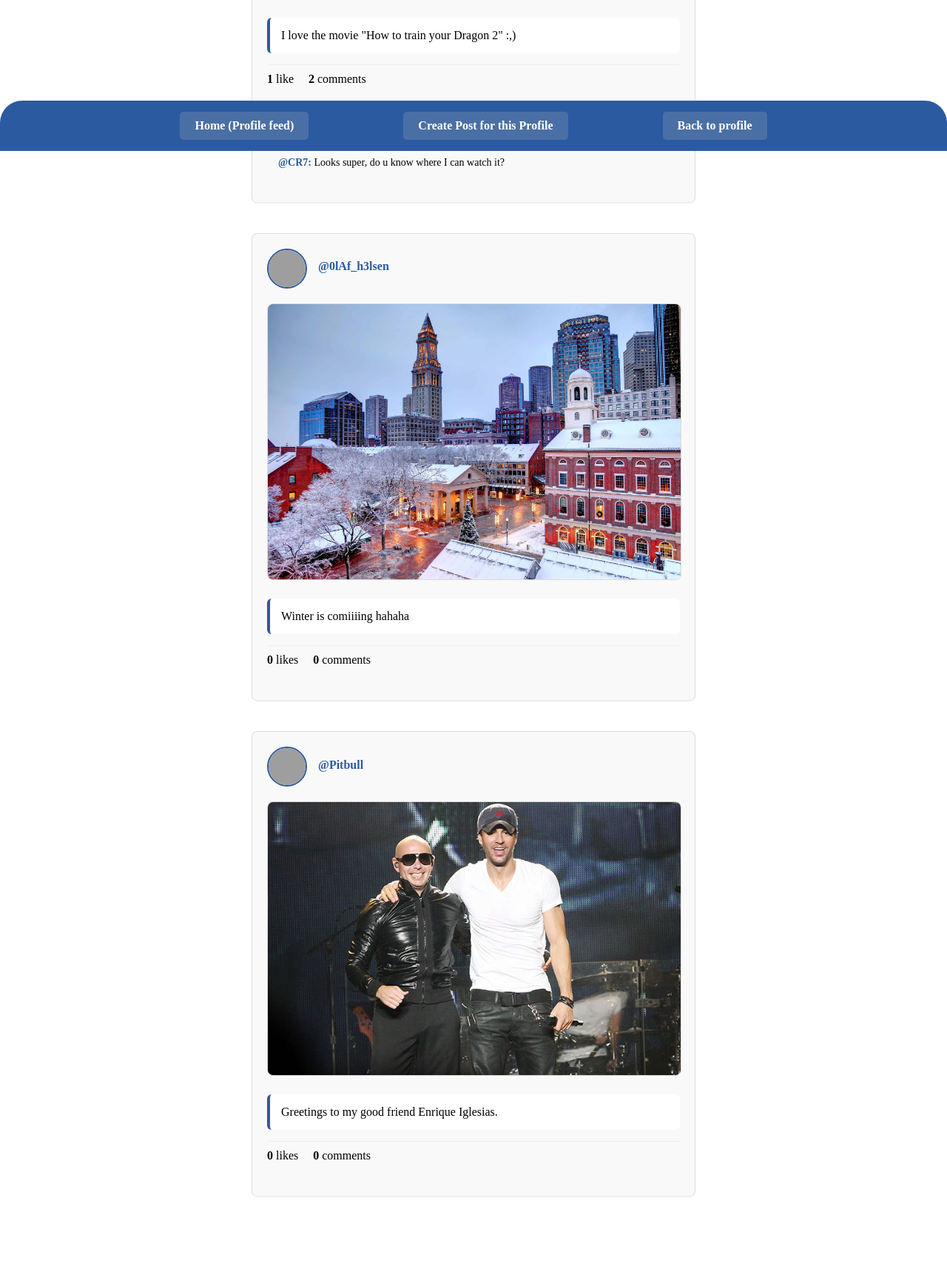
After one commit to D4nyArt/CS412, a Django app: page /mini_insta/profile/1/feed in a window 1280 px wide. The commit adds this page. Shown: the part 596-2334 px from the top of the page at 74% size. Run offline with Django 5.2, Linux system fonts and the light colour scheme; data comes from the database, SQL or seed files in the repository; both versions use the stored data as it was after the commit; grey boxes are pictures that could not be loaded.

Commit message:
Task 2 completed Assignment 6

```diff
--- a/mini_insta/models.py
+++ b/mini_insta/models.py
@@ -77,6 +77,19 @@ class Profile(models.Model):
         print(Post.objects.filter(profile=self).count())
         return Post.objects.filter(profile=self).count()
 
+    def get_post_feed(self):
+
+        profiles_followed = self.get_following()
+
+        post_of_followed = []
+
+        for profile in profiles_followed:
+            posts =  Post.objects.filter(profile=profile)
+            post_of_followed.extend(posts)
+
+        return post_of_followed
+
+
 class Post(models.Model):
     """Represent a post created by a user profile
 
@@ -117,6 +130,8 @@ class Post(models.Model):
         likes = Like.objects.filter(post=self)
         return likes
 
+
+    #Extra
     def get_num_likes(self):
         return Like.objects.filter(post=self).count()
 
--- a/mini_insta/templates/mini_insta/base.html
+++ b/mini_insta/templates/mini_insta/base.html
@@ -19,9 +19,12 @@ Description: Base template for the Mini Instagram application.
 
         <!-- Navbar with navigation links -->
         <nav class="navbar">
-            <a href="{% url 'show_all_profiles' %}">Home</a>
             {% if profile %}
+                <a href="{% url 'show_feed' pk=profile.pk %}">Home (Profile feed)</a>
                 <a href="{% url 'create_post' pk=profile.pk %}">Create Post for this Profile</a>
+                <a href="{% url 'show_profile' pk=profile.pk %}">Back to profile</a>
+            {% else %}
+                <a href="{% url 'show_all_profiles' %}">Home (All profiles)</a>
             {% endif %}
         </nav>
     </body>
--- /dev/null
+++ b/mini_insta/templates/mini_insta/show_feed.html
@@ -0,0 +1,98 @@
+<!--
+File: show_feed.html
+Author: Daniel Arteaga (d4nyart@bu.edu), 10/15/2025
+Description: Template for displaying the post feed for a specific profile.
+             Shows all posts from profiles that the user follows, including
+             profile information, photos, captions, likes, and comments.
+-->
+{% extends 'mini_insta/base.html' %}
+
+{% block content %}
+<center><h1>@{{ profile.username }}'s Feed</h1></center>
+
+<!-- Check if there are any posts in the feed -->
+{% if post_feed %}
+    <div class="feed-container">
+        <!-- Loop through each post in the feed -->
+        {% for post in post_feed %}
+            <div class="post-detail">
+                <div class="post-header">
+                    <div class="post-author">
+                        <!-- Profile image of the post author -->
+                        <img src="{{ post.profile.profile_image_url }}" alt="{{ post.profile.username }}" class="author-profile-image">
+
+                        <div class="post-profile">
+                            <a href="{% url 'show_profile' pk=post.profile.pk %}">@{{ post.profile.username }}</a>
+                        </div>
+                    </div>
+                </div>
+
+                <!-- Post content section -->
+                <div class="post-content">
+                    <!-- Display first photo if it exists -->
+                    {% if post.get_first_photo %}
+                        <a href="{% url 'show_post' pk=post.pk %}">
+                            <img src="{{ post.get_first_photo.get_image_url }}" class="post-image" alt="Post image">
+                        </a>
+                    {% else %}
+                        <!-- Show placeholder if no photo exists -->
+                        <a href="{% url 'show_post' pk=post.pk %}">
+                            <img src="https://as1.ftcdn.net/jpg/04/34/72/82/1000_F_434728286_OWQQvAFoXZLdGHlObozsolNeuSxhpr84.jpg" class="post-image" alt="No image available">
+                        </a>
+                    {% endif %}
+                </div>
+
+                <!-- Post caption -->
+                {% if post.caption %}
+                    <div class="post-caption">{{ post.caption }}</div>
+                {% endif %}
+
+                <div class="post-engagement">
+                    <!-- Likes section -->
+                    <div class="engagement-item">
+                        <strong>{{ post.get_num_likes }}</strong>
+                        {% if post.get_num_likes == 1 %}
+                            like
+                        {% else %}
+                            likes
+                        {% endif %}
+                    </div>
+
+                    <!-- Comments section -->
+                    <div class="engagement-item">
+                        <strong>{{ post.get_all_comments.count }}</strong>
+                        {% if post.get_all_comments.count == 1 %}
+                            comment
+                        {% else %}
+                            comments
+                        {% endif %}
+                    </div>
+                </div>
+
+                <!-- Show recent comments if any exist -->
+                {% if post.get_all_comments %}
+                    <div class="recent-comments">
+                        <h4>Recent Comments:</h4>
+                        <!-- Show most recent comments -->
+                        {% for comment in post.get_all_comments%}
+                            <div class="comment-preview">
+                                <strong>@{{ comment.profile.username }}:</strong> {{ comment.text }}
+                            </div>
+                        {% endfor %}
+                    </div>
+                {% endif %}
+            </div>
+        {% endfor %}
+    </div>
+{% else %}
+    <!-- Message displayed when there are no posts in the feed -->
+    <center>
+        <div class="profile-info">
+            <p>No posts in your feed yet. Follow some profiles to see their posts here!</p>
+        </div>
+    </center>
+{% endif %}
+
+<!-- Navigation link back to the profile page -->
+
+{% endblock %}
--- a/mini_insta/urls.py
+++ b/mini_insta/urls.py
@@ -35,6 +35,8 @@ urlpatterns = [
 
     path(r'profile/<int:pk>/followers', ShowFollowersDetailView.as_view(), name="show_followers"),
 
-    path(r'profile/<int:pk>/following', ShowFollowingDetailView.as_view(), name="show_following")
+    path(r'profile/<int:pk>/following', ShowFollowingDetailView.as_view(), name="show_following"),
+
+    path(r'profile/<int:pk>/feed', PostFeedListView.as_view(), name="show_feed")
 
 ]
--- a/mini_insta/views.py
+++ b/mini_insta/views.py
@@ -158,3 +158,33 @@ class ShowFollowingDetailView(DetailView):
     template_name = "mini_insta/show_following.html"
 
     context_object_name = "profile"
+
+class PostFeedListView(DetailView):
+    """Display the post feed for a specific profile.
+
+    Shows all posts from profiles that the given profile follows,
+    including post details, photos, likes, and comments.
+    """
+
+    model = Profile
+
+    template_name = "mini_insta/show_feed.html"
+
+    context_object_name = "profile"
+
+    def get_context_data(self, **kwargs):
+        """Add the post feed to the template context.
+
+        Uses the profile's get_post_feed() method to retrieve posts
+        from all profiles that this profile follows.
+        """
+        context = super().get_context_data(**kwargs)
+
+        # Get the profile whose feed we're showing
+        profile = self.object
+
+        # Get all posts from profiles that this profile follows
+        post_feed = profile.get_post_feed()
+
+        context['post_feed'] = post_feed
+        return context
--- a/static/styles-2.css
+++ b/static/styles-2.css
@@ -230,11 +230,6 @@ body {
     margin-bottom: 5px;
 }
 
-.post-timestamp {
-    color: #666;
-    font-size: 14px;
-}
-
 .post-content {
     text-align: center;
 }
@@ -321,6 +316,102 @@ body {
     font-size: 16px;
 }
 
+/* Feed Styles */
+.feed-container {
+    max-width: 600px;
+    margin: 20px auto;
+    padding: 20px;
+}
+
+.feed-container .post-detail {
+    margin-bottom: 40px;
+    border-bottom: 2px solid #eee;
+    padding-bottom: 20px;
+}
+
+.post-author {
+    display: flex;
+    align-items: center;
+    margin-bottom: 15px;
+}
+
+.author-profile-image {
+    width: 50px;
+    height: 50px;
+    border-radius: 50%;
+    object-fit: cover;
+    margin-right: 15px;
+    border: 2px solid #2c5aa0;
+}
+
+
+.post-profile a {
+    color: #2c5aa0;
+    font-weight: bold;
+    text-decoration: none;
+    font-size: 16px;
+}
+
+.post-profile a:hover {
+    text-decoration: underline;
+}
+
+.post-engagement {
+    display: flex;
+    gap: 20px;
+    margin: 15px 0;
+    padding: 10px 0;
+    border-top: 1px solid #eee;
+}
+
+.view-post-link {
+    color: #2c5aa0;
+    text-decoration: none;
+    font-weight: bold;
+}
+
+.view-post-link:hover {
+    text-decoration: underline;
+}
+
+.recent-comments {
+    background-color: #f9f9f9;
+    padding: 15px;
+    border-radius: 6px;
+    margin-top: 15px;
+}
+
+.recent-comments h4 {
+    margin: 0 0 10px 0;
+    color: #2c5aa0;
+    font-size: 14px;
+}
+
+.comment-preview {
+    margin: 8px 0;
+    font-size: 14px;
+    line-height: 1.4;
+}
+
+.comment-preview strong {
+    color: #2c5aa0;
+}
+
+.view-all-comments {
+    margin-top: 10px;
+    text-align: center;
+}
+
+.view-all-comments a {
+    color: #2c5aa0;
+    text-decoration: none;
+    font-size: 12px;
+}
+
+.view-all-comments a:hover {
+    text-decoration: underline;
+}
+
 .profile-stats a {
     text-decoration: none;
     color: inherit;
```
Also changed, not shown: db.sqlite3.
